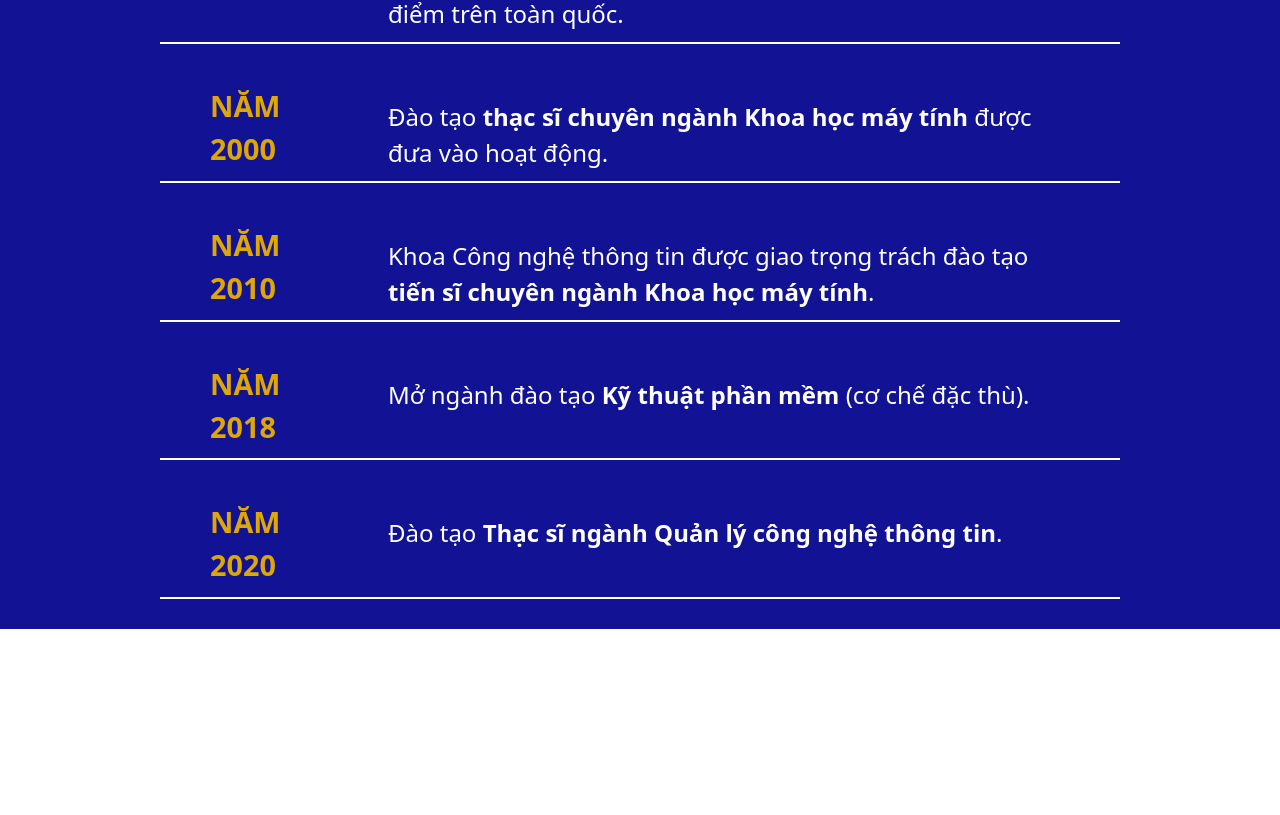
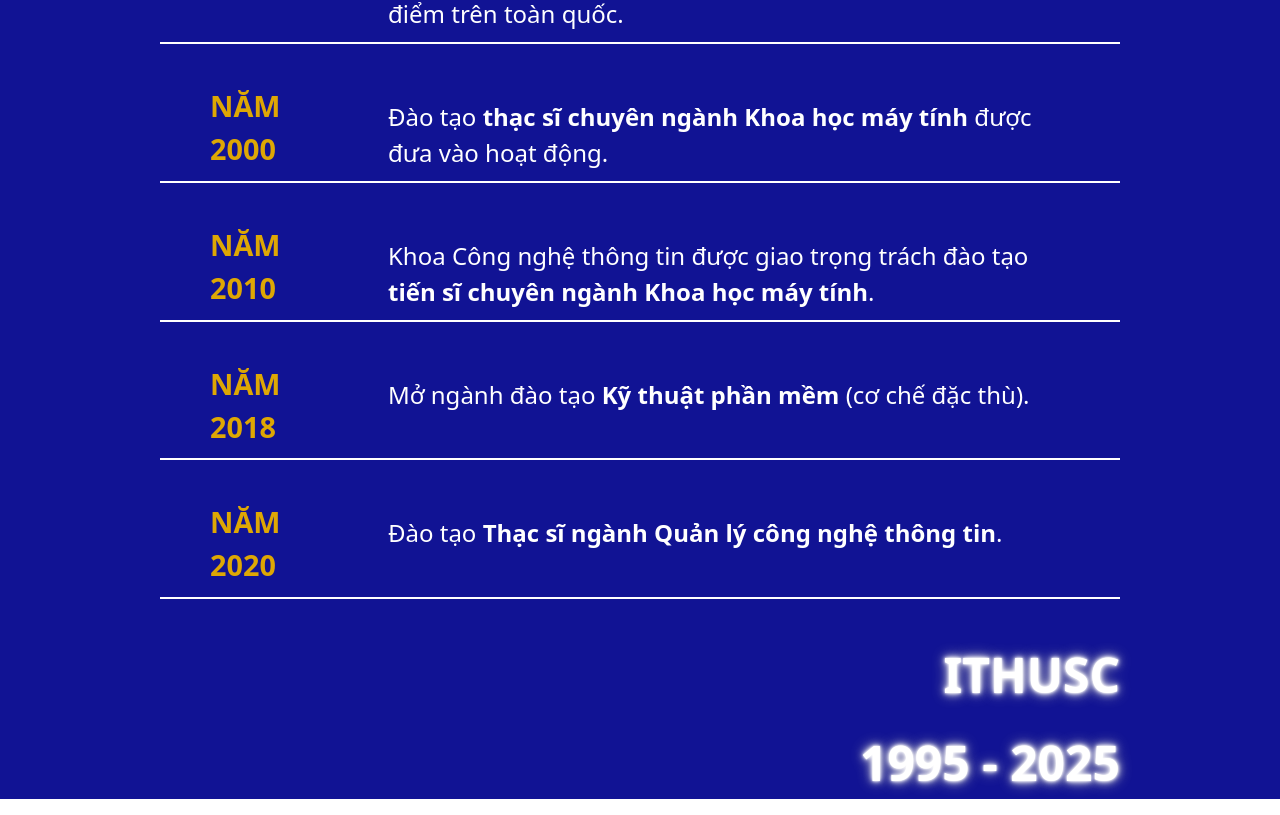
Before and after one commit to XTSoft2004/LandingPage_HUSC30NAM, a Next.js app: page / in a window 1280 px wide. Shown: the part 1431-2246 px from the top of the page. Before the commit the page ends 2060 px from the top, so only its background shows below. Built offline with nearby package versions, Linux system fonts and the light colour scheme.

Commit message:
[UPDATE] - update name and add

```diff
--- a/src/app/(pages)/home/Sec4.jsx
+++ b/src/app/(pages)/home/Sec4.jsx
@@ -1,9 +1,9 @@
-import TimeLineHistory1 from "@/components/UI/TimeLineHistory1"
+import TimeLineHistory from "@/components/UI/TimeLineHistory"
 
 export default function Sec4() {
     return (
         <>
-            <TimeLineHistory1 />
+            <TimeLineHistory />
         </>
     )
 }
--- a/src/components/UI/TimeLineHistory1/index.jsx
+++ b/src/components/UI/TimeLineHistory/index.jsx
@@ -62,7 +62,7 @@
 ];
 
 
-export default function TimeLineHistory1() {
+export default function TimeLineHistory() {
     useEffect(() => {
         return () => {
         };
@@ -72,7 +72,7 @@
             <div className={`${style.bd} w-100`}>
                 <div className={`${style.tl} w-75`}>
                     <div className="d-flex justify-content-between align-items-center flex-column flex-md-row">
-                        <h2 className="neonText text-center text-md-left" style={{ width: "160px", fontSize: "40px"}}>Các Mốc Lịch Sử</h2>
+                        <h2 className="neonText text-center text-md-left" style={{ width: "160px", fontSize: "40px" }}>Các Mốc Lịch Sử</h2>
                         <img src="/images/logo/Logo_Official.png" alt="Logo" className={`${style.logo} mt-3 mt-md-0`} />
                     </div>
                     <div className={`${style.bo}`}></div>
@@ -91,6 +91,10 @@
                             </Col>
                         ))}
                     </Row>
+                    <div className={`${style.text}`} style={{ textAlign: 'right' }}>
+                        <p className={`neonText`}>ITHUSC</p>
+                        <p className={`neonText`}>1995 - 2025</p>
+                    </div>
                 </div>
             </div>
         </>
--- a/src/components/UI/TimeLineHistory1/timeline.module.css
+++ b/src/components/UI/TimeLineHistory/timeline.module.css
@@ -62,3 +62,9 @@
     height: 150px;
   }
 }
+
+.text {
+  font-size: 3.0rem;
+  color: #fff;
+  margin-top: 10px;
+}
```
